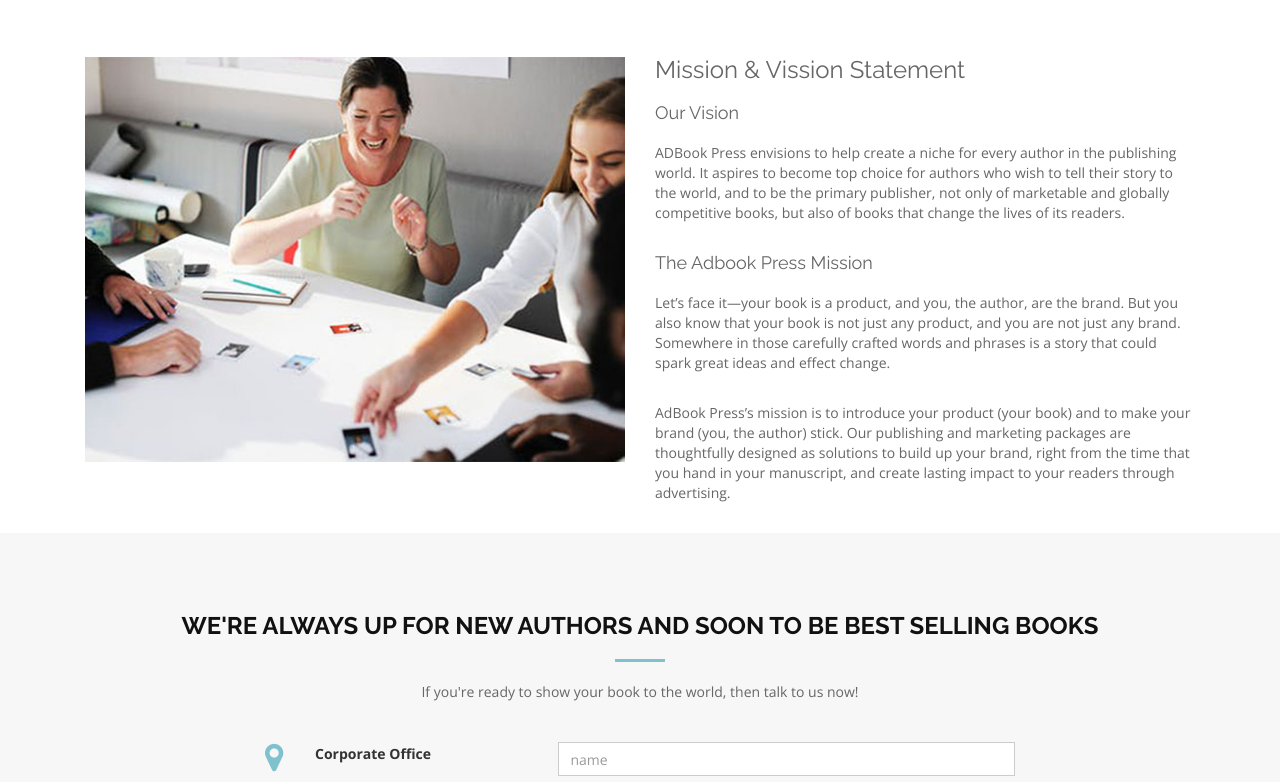
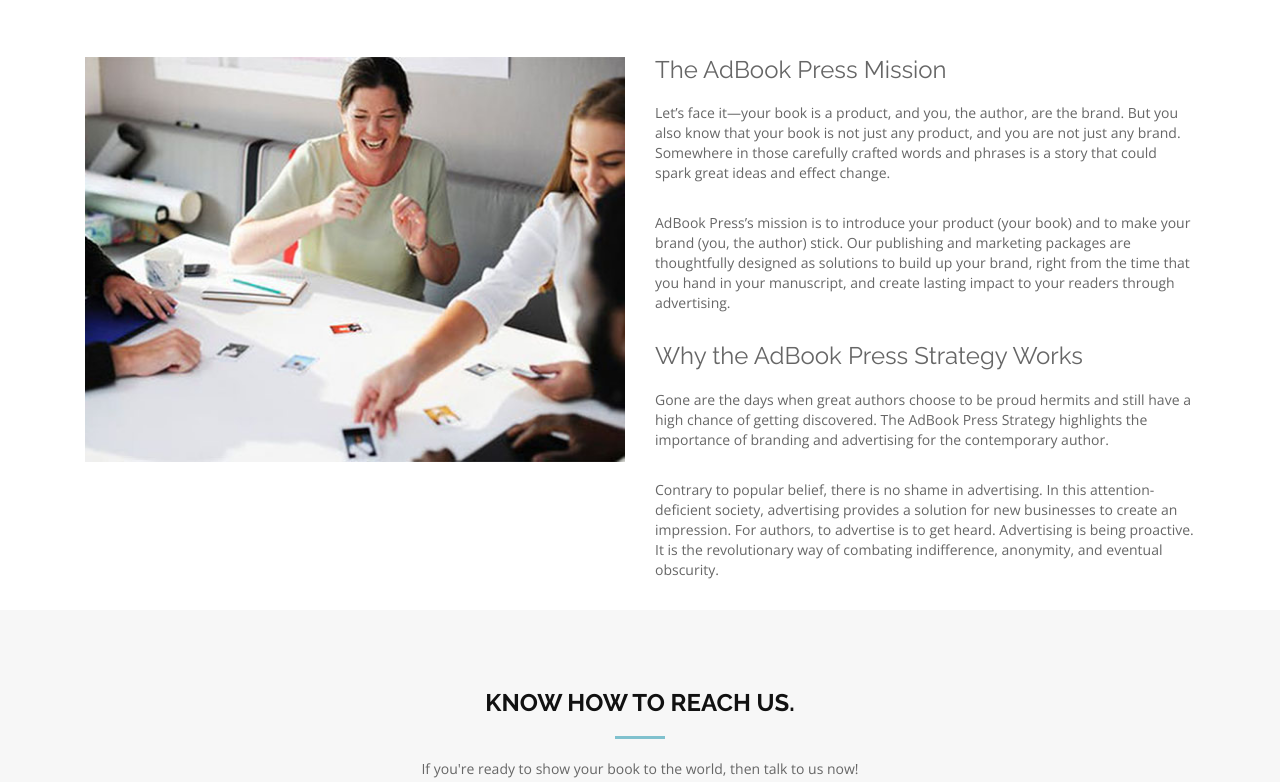
Before and after one commit to adbookpress/adbookpress.github.io, a website: page about.html in a window 1280 px wide. Shown: the part 1135-1917 px from the top of the page. Drawn offline with nearby package versions, Linux system fonts and the light colour scheme.

Commit message:
Update about.html

```diff
--- a/about.html
+++ b/about.html
@@ -100,7 +100,7 @@
       <div class="col-md-12">
         <div class="row">
           <div class="col-md-6 about-content">
-            <h3 class="about-title">About Us</h3>
+            <h3 class="about-title">About AdBook Press</h3>
             <p class="about-text">
               AdBook Press is a California-based company that provides publishing and marketing services, with emphasis on branding and advertising, for authors who want to make a name for themselves.
             </p>
@@ -127,18 +127,20 @@
             <img src="img/about-1.jpg" class="img-responsive" alt="">
           </div>
           <div class="col-md-6 about-content">
-            <h3 class="about-title">Mission & Vission Statement</h3>
-            <h4 class="about-title">Our Vision</h4>
-            <p class="about-text">
-              ADBook Press envisions to help create a niche for every author in the publishing world. It aspires to become top choice for authors who wish to tell their story to the world, and to be the primary publisher, not only of marketable and globally competitive books, but also of books that change the lives of its readers.
-            </p>
-            <h4 class="about-title">The Adbook Press Mission</h4>
+            <h3 class="about-title">The AdBook Press Mission</h3>
             <p class="about-text">
               Let’s face it—your book is a product, and you, the author, are the brand. But you also know that your book is not just any product, and you are not just any brand. Somewhere in those carefully crafted words and phrases is a story that could spark great ideas and effect change.
+             </p>
+            <p class="about-text">
+              AdBook Press’s mission is to introduce your product (your book) and to make your brand (you, the author) stick. Our publishing and marketing packages are thoughtfully designed as solutions to build up your brand, right from the time that you hand in your manuscript, and create lasting impact to your readers through advertising.
             </p>
+            <h3 class="about-title">Why the AdBook Press Strategy Works</h3>
             <p class="about-text">
-            AdBook Press’s mission is to introduce your product (your book) and to make your brand (you, the author) stick. Our publishing and marketing packages are thoughtfully designed as solutions to build up your brand, right from the time that you hand in your manuscript, and create lasting impact to your readers through advertising.
-            </p>
+              Gone are the days when great authors choose to be proud hermits and still have a high chance of getting discovered. The AdBook Press Strategy highlights the importance of branding and advertising for the contemporary author.
+               </p>
+            <p class="about-text">
+              Contrary to popular belief, there is no shame in advertising. In this attention-deficient society, advertising provides a solution for new businesses to create an impression. For authors, to advertise is to get heard. Advertising is being proactive. It is the revolutionary way of combating indifference, anonymity, and eventual obscurity.
+               </p>
           </div>
         </div>
       </div>
@@ -151,7 +153,7 @@
     <div class="container wow fadeInUp">
       <div class="row">
         <div class="col-md-12">
-          <h3 class="section-title">We're always up for new authors and soon to be best selling books</h3>
+          <h3 class="section-title">Know how to reach us.</h3>
           <div class="section-title-divider"></div>
           <p class="section-description">If you're ready to show your book to the world, then talk to us now!</p>
         </div>
@@ -162,8 +164,7 @@
           <div class="info">
             <div>
               <i class="fa fa-map-marker"></i>
-              <p><strong>Corporate Office</strong></p>
-              <p>3917 riviera lane elk grove ca 95758</p>
+
               <p><strong>Satellite Office</strong></p>
               <p>3225 Mcleod Drive<br>Suite 100 Las Vegas<br>NV 89121 USA</p>
             </div>
```
